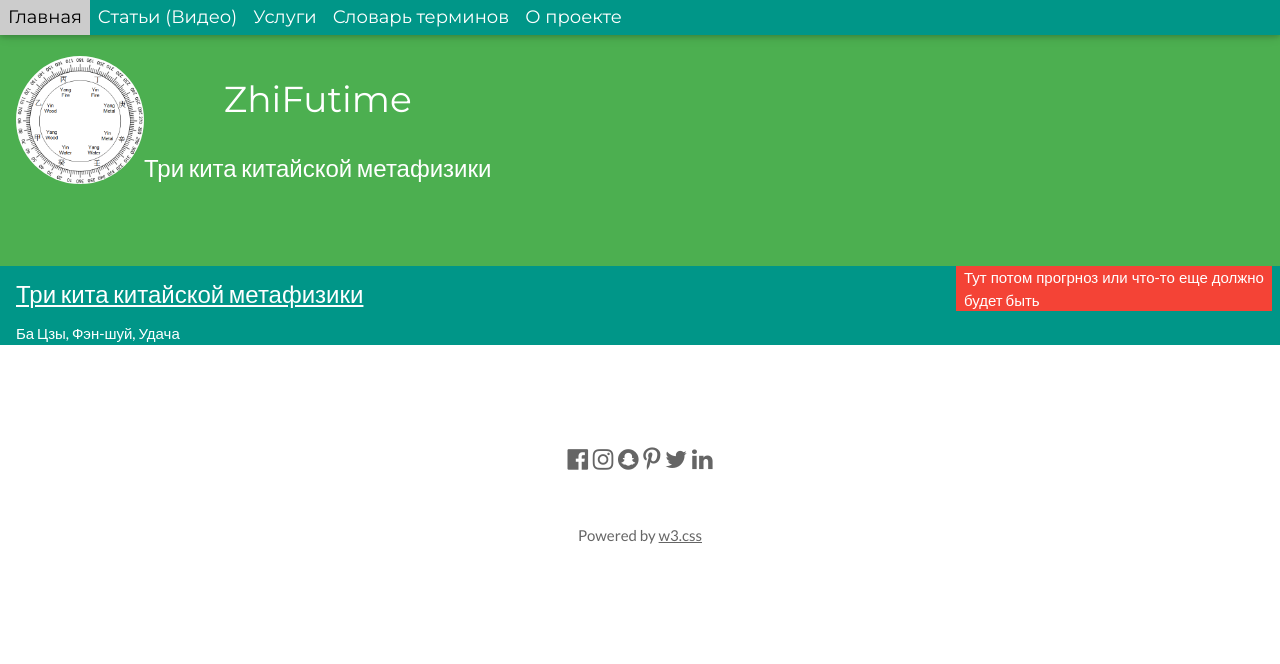
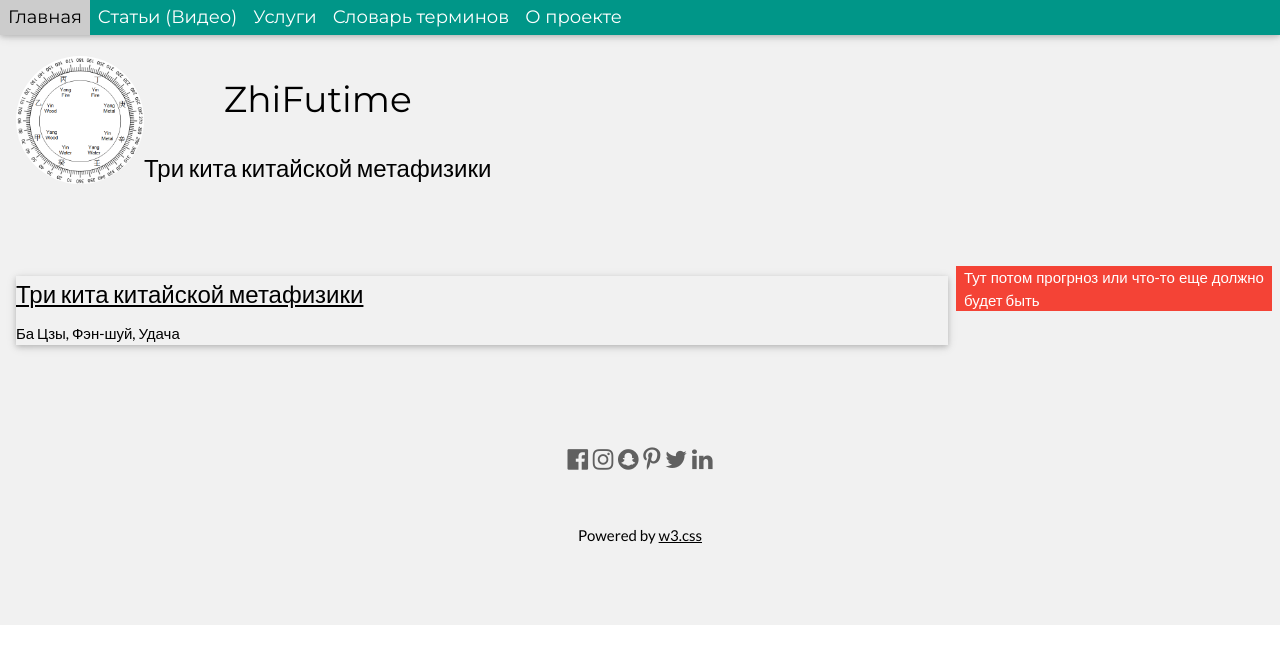
Before and after one commit to Zlak/rproject, a Django app: page /articles/ in a window 1280 px wide. Shown: the top 664 px of the page. Run offline with Django 3.2, Linux system fonts and the light colour scheme; data comes from the database, SQL or seed files in the repository.

Commit message:
minor changes to style

```diff
--- a/zhifutime/templates/articles.html
+++ b/zhifutime/templates/articles.html
@@ -3,17 +3,17 @@
 {% block title %} Статьи {% endblock %}
 
 {% block main_content %}
-<table class="w3-table-all">
+
     {% for article in articles %}
-        <tr>
+        <div class="w3-card w3-hover-sand">
         <a href="{% url "article_id" article.id %}">
 
         <h3 class="w3-left-align">{{article.title|safe}}</h3></a>
         {% if not article.desc == None %}
             {{ article.desc }}
         {% endif %}
-        </tr>
+        </div>
     {% endfor %}
-</table>
+
 
  {% endblock %}
--- a/zhifutime/templates/basetry.html
+++ b/zhifutime/templates/basetry.html
@@ -7,11 +7,12 @@
 <meta name="viewport" content="width=device-width, initial-scale=1">
 
 <link rel="stylesheet" href="{% static "w3.css" %}">
+<!--<link href="https://fonts.googleapis.com/css?family=Neucha" rel="stylesheet">-->
 <link rel="stylesheet" href="https://fonts.googleapis.com/css?family=Lato">
 <link rel="stylesheet" href="https://fonts.googleapis.com/css?family=Montserrat">
 <link rel="stylesheet" href="https://cdnjs.cloudflare.com/ajax/libs/font-awesome/4.7.0/css/font-awesome.min.css">
 <style>
-body,h1,h2,h3,h4,h5,h6 {font-family: "Lato", sans-serif}
+body, h1, h2,h3,h4,h5,h6 {font-family: "Lato", sans-serif}
 .w3-bar,h1,button {font-family: "Montserrat", sans-serif}
 .fa-anchor,.fa-coffee {font-size:200px}
 </style>
@@ -39,7 +40,7 @@ body,h1,h2,h3,h4,h5,h6 {font-family: "Lato", sans-serif}
 </div>
 
 <!-- Header -->
-<header class="w3-container w3-green w3-center" style="padding:56px 16px">
+<header class="w3-container w3-center w3-light-gray" style="padding:56px 16px">
     <img class="w3-left w3-circle w3-hide-small" src="{% static "Four-Pillars.png" %}" style="width:128px;height:128px;">
 
     <div class="w3-left">
@@ -48,7 +49,7 @@ body,h1,h2,h3,h4,h5,h6 {font-family: "Lato", sans-serif}
   </div>
 </header>
 
-<div class="w3-row-padding w3-teal" style="text-align: justify">
+<div class="w3-row-padding w3-light-gray" style="text-align: justify">
 <div class="w3-col m9 s12 ">
 {% block main_content %}{% endblock %}
 </div>
@@ -59,8 +60,8 @@ body,h1,h2,h3,h4,h5,h6 {font-family: "Lato", sans-serif}
 
 </div>
 <!-- Footer -->
-<footer class="w3-container w3-padding-64 w3-center w3-opacity">
-  <div class="w3-xlarge w3-padding-32">
+<footer class="w3-container w3-padding-64 w3-center  w3-light-gray">
+  <div class="w3-xlarge w3-padding-32 w3-opacity">
     <a href="#"><i class="fa fa-facebook-official w3-hover-opacity"></i></a>
     <i class="fa fa-instagram w3-hover-opacity"></i>
     <i class="fa fa-snapchat w3-hover-opacity"></i>
```
